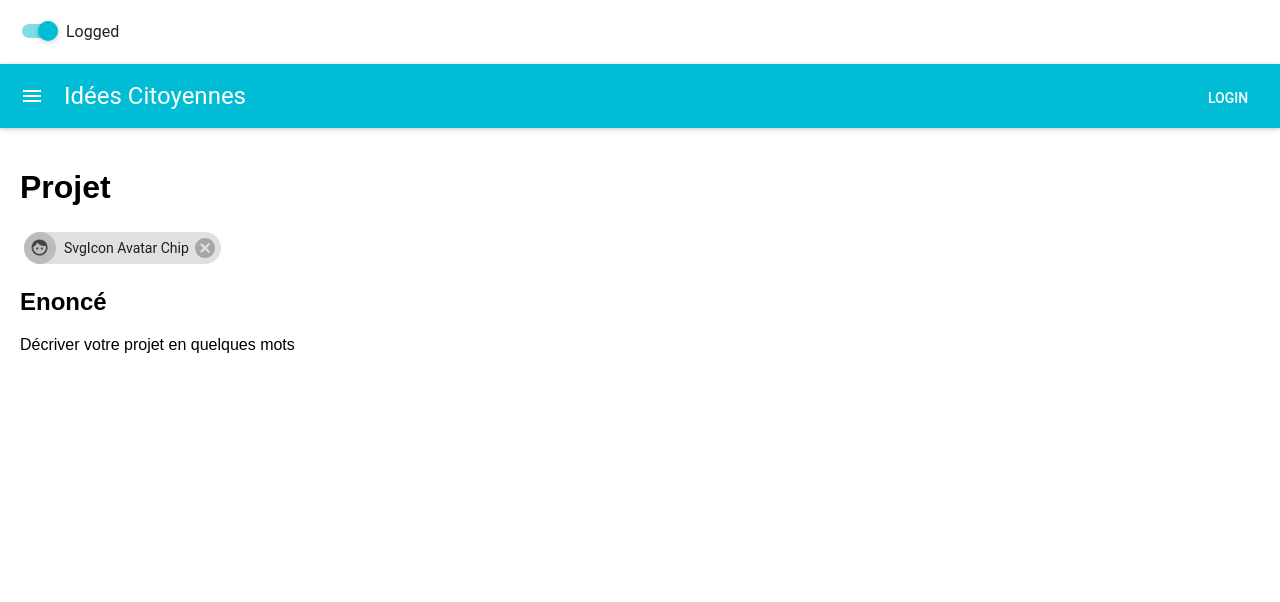
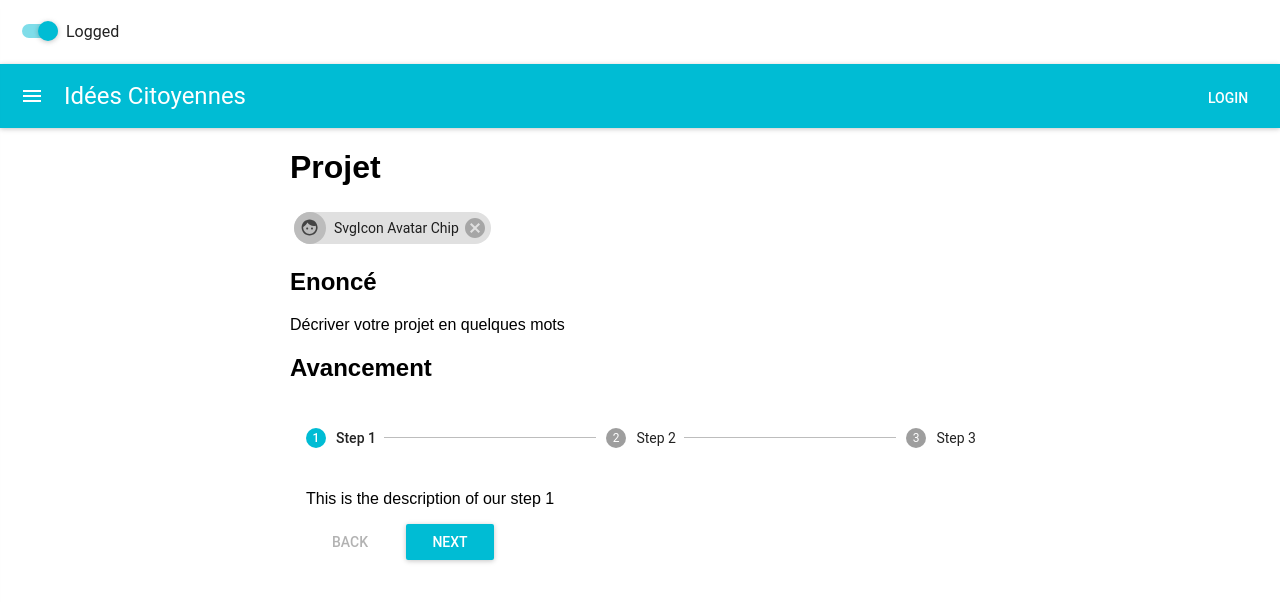
Before and after one commit to EstelleBarnoud/sim_project, a React (Create React App) app in the folder idees-citoyennes/: page / in a window 1280 px wide. Shown: the top 602 px of the page. Built offline with nearby package versions, Linux system fonts and the light colour scheme.

Commit message:
Progress component added

```diff
--- a/idees-citoyennes/src/App.js
+++ b/idees-citoyennes/src/App.js
@@ -2,8 +2,9 @@ import React, { Component } from 'react';
 import logo from './logo.svg';
 import './App.css';
 import MyAppBar from './MyAppBar';
+import Title from './Title';
 import Description from './Description';
-import Title from './Title';
+import Progress from './Progress';
 import MuiThemeProvider from 'material-ui/styles/MuiThemeProvider';
 
 class App extends Component {
@@ -14,9 +15,10 @@ class App extends Component {
           <header>
             <MyAppBar />
           </header>
-          <div className="App">
+          <div style={{width: '100%', maxWidth: 700, margin: 'auto'}}>
             <Title />
             <Description />
+            <Progress />
           </div>
         </div>
       </ MuiThemeProvider>
--- /dev/null
+++ b/idees-citoyennes/src/Progress.js
@@ -0,0 +1,93 @@
+import React from 'react';
+import {Step, Stepper, StepButton,} from 'material-ui/Stepper';
+import RaisedButton from 'material-ui/RaisedButton';
+import FlatButton from 'material-ui/FlatButton';
+
+/**
+ * Non-linear steppers allow users to enter a multi-step flow at any point.
+ *
+ * This example is similar to the regular horizontal stepper, except steps are no longer
+ * automatically set to `disabled={true}` based on the `activeStep` prop.
+ *
+ * We've used the `<StepButton>` here to demonstrate clickable step labels.
+ */
+class Progress extends React.Component {
+
+  state = {
+    stepIndex: 0,
+  };
+
+  handleNext = () => {
+    const {stepIndex} = this.state;
+    if (stepIndex < 2) {
+      this.setState({stepIndex: stepIndex + 1});
+    }
+  };
+
+  handlePrev = () => {
+    const {stepIndex} = this.state;
+    if (stepIndex > 0) {
+      this.setState({stepIndex: stepIndex - 1});
+    }
+  };
+
+  getStepContent(stepIndex) {
+    switch (stepIndex) {
+      case 0:
+        return 'This is the description of our step 1';
+      case 1:
+        return 'This is the description of our step 2';
+      case 2:
+        return 'This is the description of our step 3';
+      default:
+        return 'Click a step to see the details';
+    }
+  }
+
+  render() {
+    const {stepIndex} = this.state;
+    const contentStyle = {margin: '0 16px'};
+
+    return (
+      <div style={{width: '100%', maxWidth: 700, margin: 'auto'}}>
+        <h2> Avancement </h2>
+        <Stepper linear={false} activeStep={stepIndex}>
+          <Step>
+            <StepButton onClick={() => this.setState({stepIndex: 0})}>
+              Step 1
+            </StepButton>
+          </Step>
+          <Step>
+            <StepButton onClick={() => this.setState({stepIndex: 1})}>
+              Step 2
+            </StepButton>
+          </Step>
+          <Step>
+            <StepButton onClick={() => this.setState({stepIndex: 2})}>
+              Step 3
+            </StepButton>
+          </Step>
+        </Stepper>
+        <div style={contentStyle}>
+          <p>{this.getStepContent(stepIndex)}</p>
+          <div style={{marginTop: 12}}>
+            <FlatButton
+              label="Back"
+              disabled={stepIndex === 0}
+              onClick={this.handlePrev}
+              style={{marginRight: 12}}
+            />
+            <RaisedButton
+              label="Next"
+              disabled={stepIndex === 2}
+              primary={true}
+              onClick={this.handleNext}
+            />
+          </div>
+        </div>
+      </div>
+    );
+  }
+}
+
+export default Progress;
```
